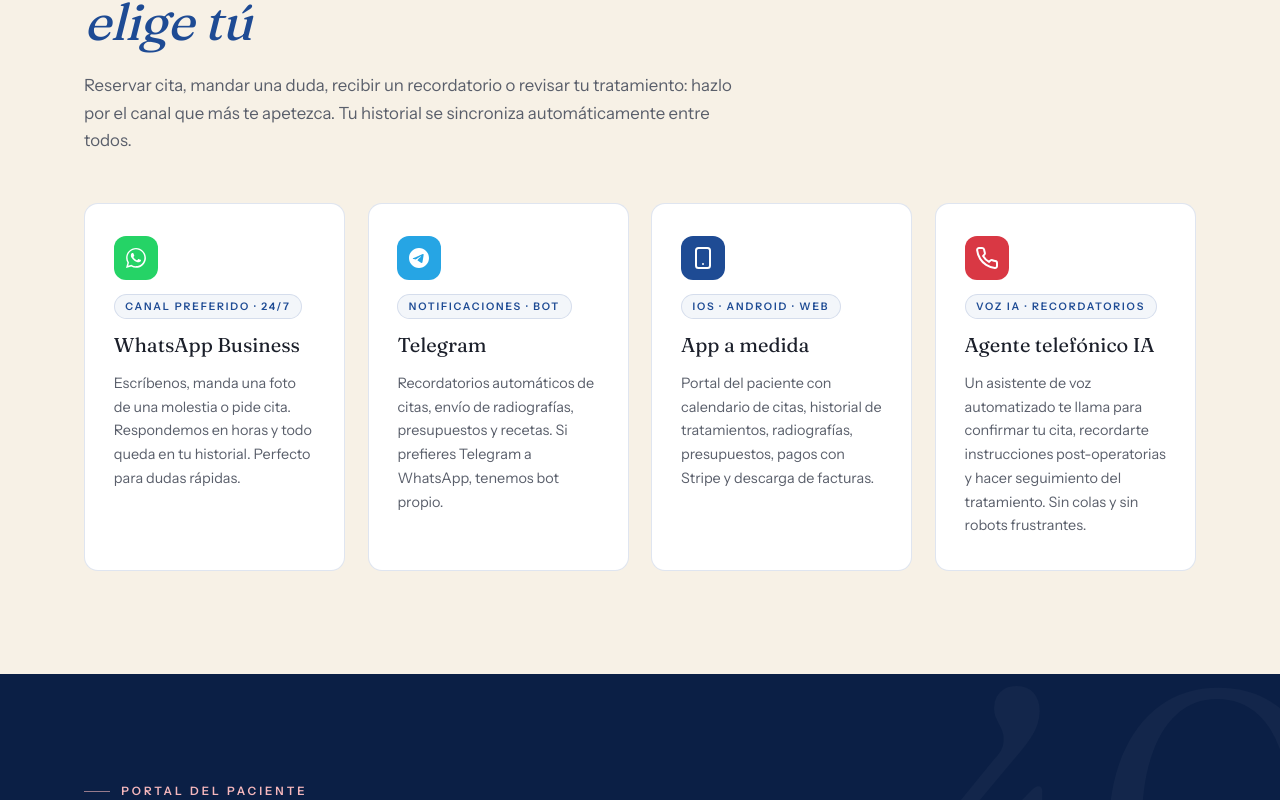
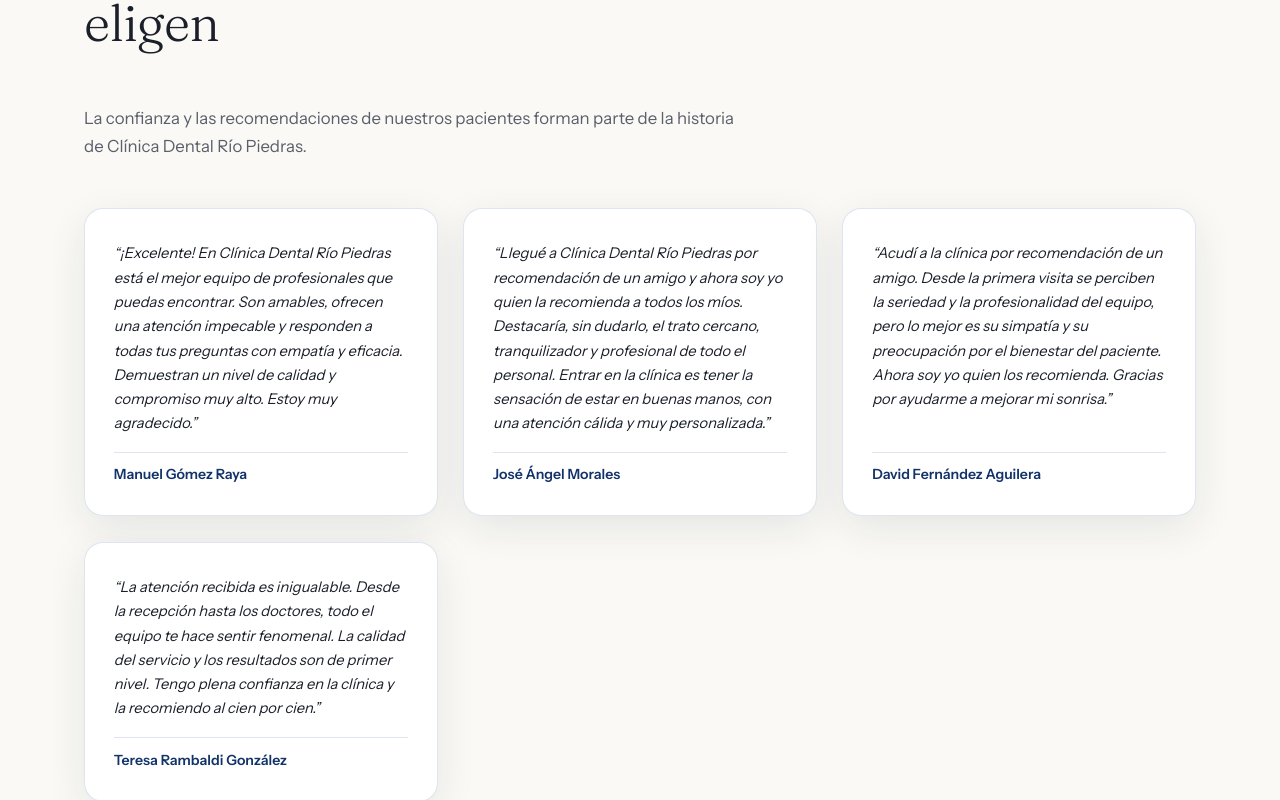
Before and after one commit to jigomez-gr/clinicariopiedras, a Next.js app: page / in a window 1280 px wide. Shown: the part 4966-5766 px from the top of the page. Built offline with nearby package versions, Linux system fonts and the light colour scheme.

Commit message:
Agregar seccion de opiniones de pacientes a la pagina de inicio

```diff
--- a/src/app/page.tsx
+++ b/src/app/page.tsx
@@ -686,6 +686,59 @@
                 </div>
             </section>
 
+            {/* ===================== OPINIONES DE PACIENTES ===================== */}
+            <section className="reviews-sec" id="opiniones" style={{ padding: 'clamp(4rem, 8vw, 6.5rem) 0', borderTop: '1px solid var(--linea)', backgroundColor: '#FAF9F5' }}>
+                <div className="wrap">
+                    <div className="spec-head" style={{ marginBottom: '3rem' }}>
+                        <div>
+                            <span className="eyebrow" style={{ color: 'var(--rojo)' }}>Nuestros pacientes opinan</span>
+                            <h2 className="title">La confianza de quienes nos eligen</h2>
+                        </div>
+                        <p className="section-intro">
+                            La confianza y las recomendaciones de nuestros pacientes forman parte de la historia de Clínica Dental Río Piedras.
+                        </p>
+                    </div>
+
+                    <div style={{ display: 'grid', gridTemplateColumns: 'repeat(auto-fit, minmax(280px, 1fr))', gap: '1.6rem' }}>
+                        <div style={{ background: '#fff', border: '1px solid var(--linea)', padding: '2rem 1.8rem', borderRadius: '1.2rem', display: 'flex', flexDirection: 'column', justifyContent: 'space-between', gap: '1rem', boxShadow: 'var(--shadow-card)' }}>
+                            <p style={{ fontStyle: 'italic', fontSize: '0.92rem', color: 'var(--tinta)', lineHeight: '1.65', margin: 0 }}>
+                                “¡Excelente! En Clínica Dental Río Piedras está el mejor equipo de profesionales que puedas encontrar. Son amables, ofrecen una atención impecable y responden a todas tus preguntas con empatía y eficacia. Demuestran un nivel de calidad y compromiso muy alto. Estoy muy agradecido.”
+                            </p>
+                            <div style={{ borderTop: '1px solid var(--linea)', paddingTop: '0.8rem', fontWeight: 600, fontSize: '0.88rem', color: 'var(--azul-osc)' }}>
+                                Manuel Gómez Raya
+                            </div>
+                        </div>
+
+                        <div style={{ background: '#fff', border: '1px solid var(--linea)', padding: '2rem 1.8rem', borderRadius: '1.2rem', display: 'flex', flexDirection: 'column', justifyContent: 'space-between', gap: '1rem', boxShadow: 'var(--shadow-card)' }}>
+                            <p style={{ fontStyle: 'italic', fontSize: '0.92rem', color: 'var(--tinta)', lineHeight: '1.65', margin: 0 }}>
+                                “Llegué a Clínica Dental Río Piedras por recomendación de un amigo y ahora soy yo quien la recomienda a todos los míos. Destacaría, sin dudarlo, el trato cercano, tranquilizador y profesional de todo el personal. Entrar en la clínica es tener la sensación de estar en buenas manos, con una atención cálida y muy personalizada.”
+                            </p>
+                            <div style={{ borderTop: '1px solid var(--linea)', paddingTop: '0.8rem', fontWeight: 600, fontSize: '0.88rem', color: 'var(--azul-osc)' }}>
+                                José Ángel Morales
+                            </div>
+                        </div>
+
+                        <div style={{ background: '#fff', border: '1px solid var(--linea)', padding: '2rem 1.8rem', borderRadius: '1.2rem', display: 'flex', flexDirection: 'column', justifyContent: 'space-between', gap: '1rem', boxShadow: 'var(--shadow-card)' }}>
+                            <p style={{ fontStyle: 'italic', fontSize: '0.92rem', color: 'var(--tinta)', lineHeight: '1.65', margin: 0 }}>
+                                “Acudí a la clínica por recomendación de un amigo. Desde la primera visita se perciben la seriedad y la profesionalidad del equipo, pero lo mejor es su simpatía y su preocupación por el bienestar del paciente. Ahora soy yo quien los recomienda. Gracias por ayudarme a mejorar mi sonrisa.”
+                            </p>
+                            <div style={{ borderTop: '1px solid var(--linea)', paddingTop: '0.8rem', fontWeight: 600, fontSize: '0.88rem', color: 'var(--azul-osc)' }}>
+                                David Fernández Aguilera
+                            </div>
+                        </div>
+
+                        <div style={{ background: '#fff', border: '1px solid var(--linea)', padding: '2rem 1.8rem', borderRadius: '1.2rem', display: 'flex', flexDirection: 'column', justifyContent: 'space-between', gap: '1rem', boxShadow: 'var(--shadow-card)' }}>
+                            <p style={{ fontStyle: 'italic', fontSize: '0.92rem', color: 'var(--tinta)', lineHeight: '1.65', margin: 0 }}>
+                                “La atención recibida es inigualable. Desde la recepción hasta los doctores, todo el equipo te hace sentir fenomenal. La calidad del servicio y los resultados son de primer nivel. Tengo plena confianza en la clínica y la recomiendo al cien por cien.”
+                            </p>
+                            <div style={{ borderTop: '1px solid var(--linea)', paddingTop: '0.8rem', fontWeight: 600, fontSize: '0.88rem', color: 'var(--azul-osc)' }}>
+                                Teresa Rambaldi González
+                            </div>
+                        </div>
+                    </div>
+                </div>
+            </section>
+
             {/* ===================== CANALES DE COMUNICACIÓN ===================== */}
             <section className="channels" id="canales">
                 <div className="wrap">
```
